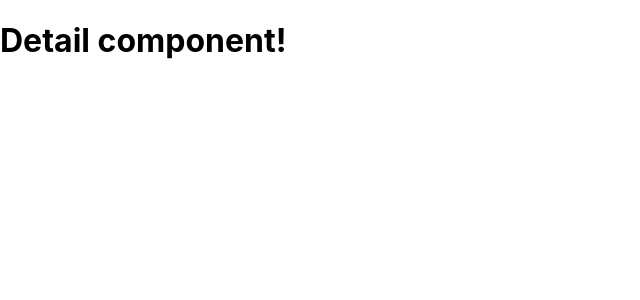
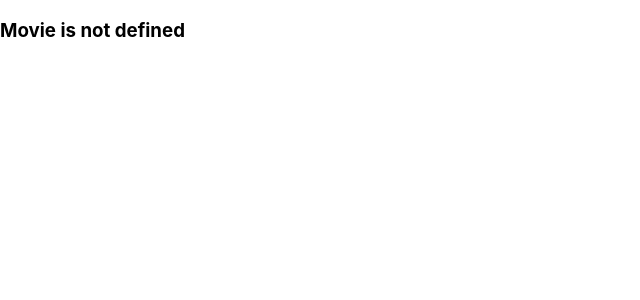
Before and after one commit to jasuarez21/MyFavoriteMovies, a React (Create React App) app in the folder my-favorite-movies/: page /favourites in a window 1280 px wide. Shown: the top 300 px of the page, without its empty margins (0-640 px from the left). Built offline with nearby package versions, Linux system fonts and the light colour scheme.

Commit message:
Create Detail component

```diff
--- a/my-favorite-movies/src/components/Detail/index.jsx
+++ b/my-favorite-movies/src/components/Detail/index.jsx
@@ -1,7 +1,30 @@
-import React from 'react';
+/* eslint-disable no-unused-vars */
+import React, { useEffect, useState } from 'react';
+import { useSelector, useDispatch } from 'react-redux';
+import { useParams } from 'react-router-dom';
+import Movie from '../Movies/Movie';
 
-const Detail = () => (
-  <h1>Detail component!</h1>
-);
+const Detail = () => {
+  const [movieSelected, setMovieSelected] = useState();
+  const movies = useSelector((store) => store.movies);
+  const dispatch = useDispatch();
+  const { movieId } = useParams();
+  useEffect(() => {
+    if (movies.length) {
+      setMovieSelected(movies.find((movie) => movie.id === +movieId));
+    }
+  }, [movies]);
+  return (
+    <div>
+      {
+        movieSelected ? (
+          <Movie movie={movieSelected} />
+        ) : (
+          <h3>Movie is not defined</h3>
+        )
+      }
+    </div>
+  );
+};
 
 export default Detail;
--- a/my-favorite-movies/src/components/Movies/Movie.jsx
+++ b/my-favorite-movies/src/components/Movies/Movie.jsx
@@ -1,14 +1,17 @@
 import React from 'react';
+import { Link } from 'react-router-dom';
 import PropTypes from 'prop-types';
 
 const Movie = ({ movie }) => (
   <>
     <li>
-      <div>
-        <h3>{movie.title}</h3>
-        <img src={`https://image.tmdb.org/t/p/w500/${movie.poster_path}`} alt={movie.title} />
-        <p>{movie.overview}</p>
-      </div>
+      <Link to={`/${movie.id}`}>
+        <div>
+          <h3>{movie.title}</h3>
+          <img src={`https://image.tmdb.org/t/p/w500/${movie.poster_path}`} alt={movie.title} />
+          <p>{movie.overview}</p>
+        </div>
+      </Link>
     </li>
   </>
 );
@@ -17,7 +20,8 @@ Movie.propTypes = {
   movie: PropTypes.shape({
     title: PropTypes.string.isRequired,
     poster_path: PropTypes.string.isRequired,
-    overview: PropTypes.string.isRequired
+    overview: PropTypes.string.isRequired,
+    id: PropTypes.number.isRequired
   }).isRequired
 };
 export default Movie;
```
